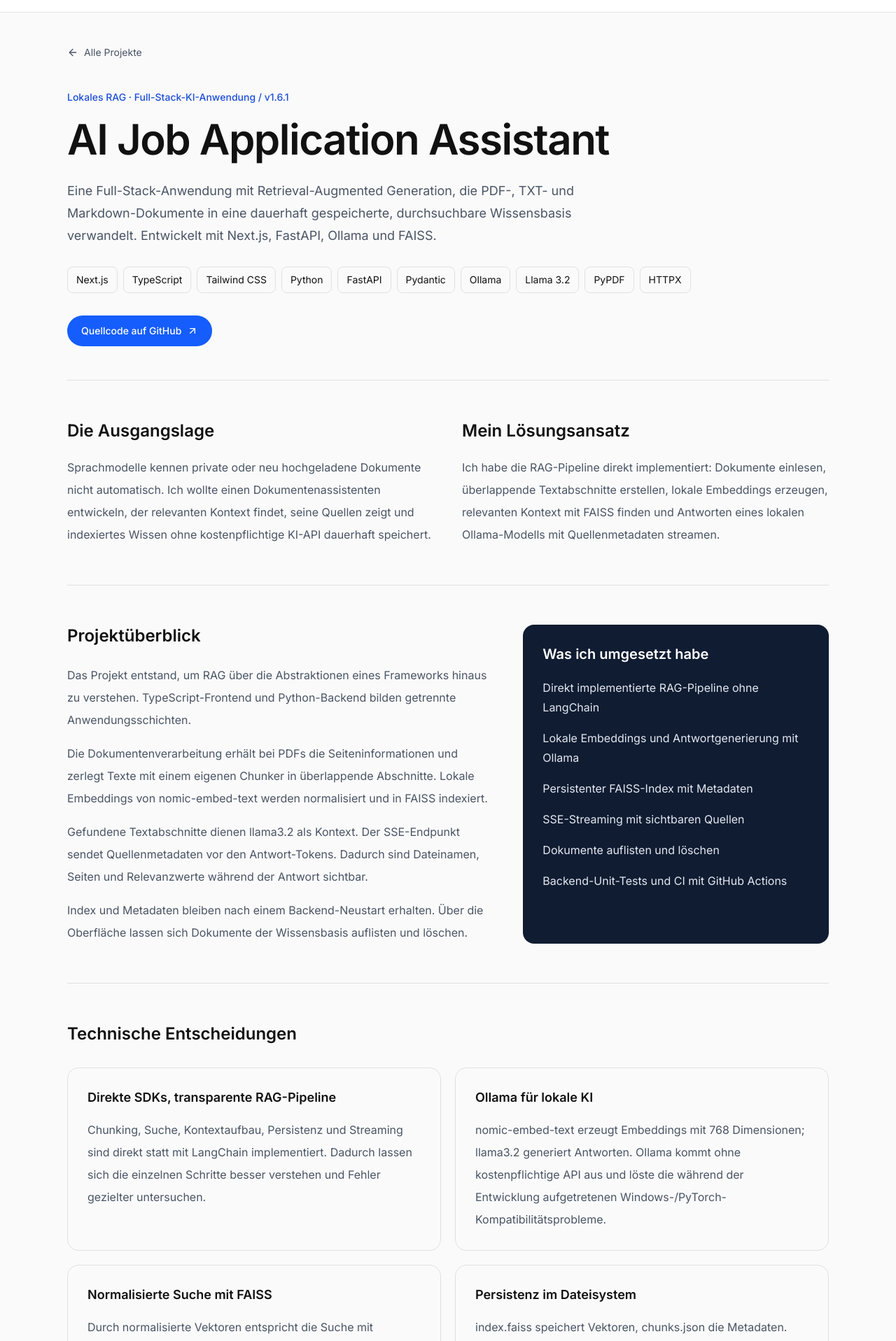
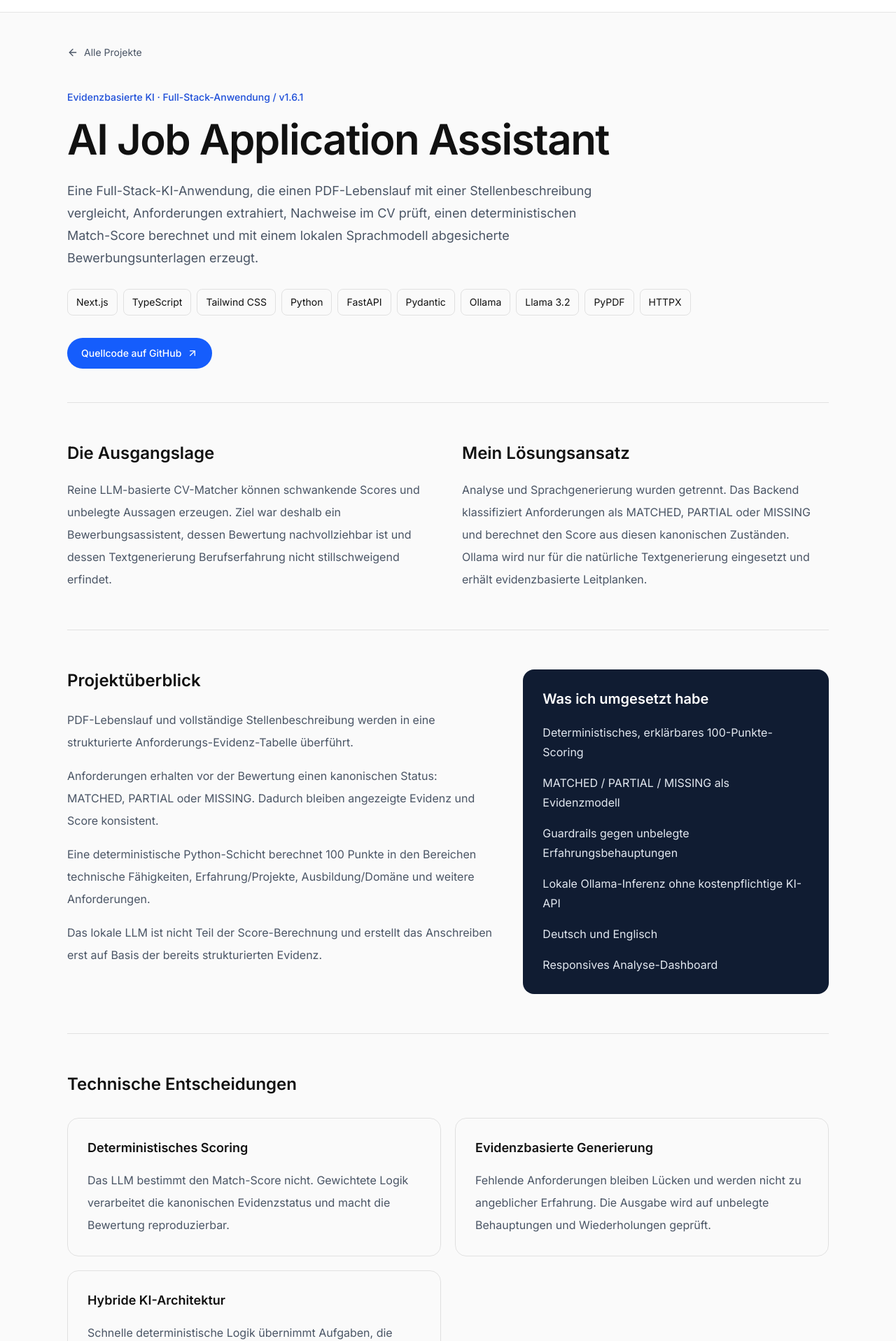
Before and after one commit to Mehrdad-Afshari/mehrdad-afshari-portfolio, a Next.js app: page /de/projects/ai-job-application-assistant in a window 1280 px wide. Shown: the part 63-1980 px from the top of the page at 70% size. Built offline with nearby package versions, Linux system fonts and the light colour scheme.

Commit message:
feat: localize AI Job Application Assistant project

```diff
--- a/data/localized-projects.ts
+++ b/data/localized-projects.ts
@@ -4,159 +4,40 @@ import type { Locale } from "@/lib/i18n";
 const germanProjects: Project[] = [
   {
     ...projects[0],
-    type: "Lokales RAG · Full-Stack-KI-Anwendung",
-    shortDescription:
-      "Ein datenschutzorientierter Dokumentenassistent mit lokaler KI, gestreamten Antworten und nachvollziehbaren Quellen.",
-    description:
-      "Eine Full-Stack-Anwendung mit Retrieval-Augmented Generation, die PDF-, TXT- und Markdown-Dokumente in eine dauerhaft gespeicherte, durchsuchbare Wissensbasis verwandelt. Entwickelt mit Next.js, FastAPI, Ollama und FAISS.",
-    problem:
-      "Sprachmodelle kennen private oder neu hochgeladene Dokumente nicht automatisch. Ich wollte einen Dokumentenassistenten entwickeln, der relevanten Kontext findet, seine Quellen zeigt und indexiertes Wissen ohne kostenpflichtige KI-API dauerhaft speichert.",
-    solution:
-      "Ich habe die RAG-Pipeline direkt implementiert: Dokumente einlesen, überlappende Textabschnitte erstellen, lokale Embeddings erzeugen, relevanten Kontext mit FAISS finden und Antworten eines lokalen Ollama-Modells mit Quellenmetadaten streamen.",
-    outcome:
-      "Version 1.0 unterstützt die Dokumentenverarbeitung, persistente semantische Suche, gestreamte Antworten, Quellenangaben und Dokumentenverwaltung. Backend-Unit-Tests sowie Lint- und Build-Prüfungen für das Frontend laufen in GitHub Actions. Es handelt sich um eine lokale Portfolio-Anwendung; Suchgenauigkeit und Latenz wurden hier nicht durch Benchmarks bewertet.",
-    overview: [
-      "Das Projekt entstand, um RAG über die Abstraktionen eines Frameworks hinaus zu verstehen. TypeScript-Frontend und Python-Backend bilden getrennte Anwendungsschichten.",
-      "Die Dokumentenverarbeitung erhält bei PDFs die Seiteninformationen und zerlegt Texte mit einem eigenen Chunker in überlappende Abschnitte. Lokale Embeddings von nomic-embed-text werden normalisiert und in FAISS indexiert.",
-      "Gefundene Textabschnitte dienen llama3.2 als Kontext. Der SSE-Endpunkt sendet Quellenmetadaten vor den Antwort-Tokens. Dadurch sind Dateinamen, Seiten und Relevanzwerte während der Antwort sichtbar.",
-      "Index und Metadaten bleiben nach einem Backend-Neustart erhalten. Über die Oberfläche lassen sich Dokumente der Wissensbasis auflisten und löschen.",
-    ],
-    highlights: [
-      "Direkt implementierte RAG-Pipeline ohne LangChain",
-      "Lokale Embeddings und Antwortgenerierung mit Ollama",
-      "Persistenter FAISS-Index mit Metadaten",
-      "SSE-Streaming mit sichtbaren Quellen",
-      "Dokumente auflisten und löschen",
-      "Backend-Unit-Tests und CI mit GitHub Actions",
-    ],
-    pipeline: [
-      {
-        name: "Einlesen",
-        description:
-          "PDF / TXT / Markdown → Textextraktion und überlappende Abschnitte",
-      },
-      {
-        name: "Indexieren",
-        description:
-          "nomic-embed-text → normalisierte Vektoren → persistenter FAISS-Index",
-      },
-      {
-        name: "Suchen",
-        description:
-          "Frage als Embedding → Kosinusähnlichkeit → relevanter Kontext",
-      },
-      {
-        name: "Antworten",
-        description: "llama3.2 → SSE-Tokens + Dateinamen, Seiten und Relevanz",
-      },
-    ],
-    algorithms: [
-      {
-        name: "Direkte SDKs, transparente RAG-Pipeline",
-        description:
-          "Chunking, Suche, Kontextaufbau, Persistenz und Streaming sind direkt statt mit LangChain implementiert. Dadurch lassen sich die einzelnen Schritte besser verstehen und Fehler gezielter untersuchen.",
-      },
-      {
-        name: "Ollama für lokale KI",
-        description:
-          "nomic-embed-text erzeugt Embeddings mit 768 Dimensionen; llama3.2 generiert Antworten. Ollama kommt ohne kostenpflichtige API aus und löste die während der Entwicklung aufgetretenen Windows-/PyTorch-Kompatibilitätsprobleme.",
-      },
-      {
-        name: "Normalisierte Suche mit FAISS",
-        description:
-          "Durch normalisierte Vektoren entspricht die Suche mit IndexFlatIP der Kosinusähnlichkeit. Damit bleibt die lokale Wissensbasis ohne externe Vektordatenbank überschaubar.",
-      },
-      {
-        name: "Persistenz im Dateisystem",
-        description:
-          "index.faiss speichert Vektoren, chunks.json die Metadaten. Beide Dateien werden beim Start validiert. Beim Löschen eines Dokuments wird der flache Index aus den verbleibenden Vektoren neu aufgebaut.",
-      },
-    ],
-    challenges: [
-      {
-        name: "Dateisperren unter Windows",
-        description:
-          "Benannte temporäre Dateien werden geschlossen, bevor PyPDF sie erneut öffnet, und nach der Verarbeitung explizit entfernt.",
-      },
-      {
-        name: "Wissensverlust nach einem Neustart",
-        description:
-          "Der anfangs nur im Arbeitsspeicher gehaltene Index wurde durch persistente Vektoren und Metadaten ersetzt, die beim Start wiederhergestellt werden.",
-      },
-      {
-        name: "Verständliche Quelldateinamen",
-        description:
-          "Die ursprünglichen Dateinamen bleiben während der Verarbeitung über temporäre Dateien erhalten, damit Quellenangaben nachvollziehbar sind.",
-      },
-      {
-        name: "CI ohne laufendes Sprachmodell",
-        description:
-          "Deterministische Backend-Logik wird ohne Ollama in GitHub Actions getestet. Ergänzend laufen Lint- und Build-Prüfungen für das Frontend.",
-      },
-    ],
-    limitations: [
-      "Lokales Ollama für Embeddings und Antwortgenerierung erforderlich; keine gehostete Live-Demo.",
-      "Keine OCR für gescannte oder rein bildbasierte PDFs.",
-      "Keine Authentifizierung, Benutzerkonten oder Mandantentrennung.",
-      "Lokales Dateisystem und flacher FAISS-Index eignen sich für kleine lokale Dokumentensammlungen. Beim Löschen wird der verbleibende Index neu aufgebaut.",
-    ],
-    documentation: projects[0].documentation?.map((item, index) => ({
-      ...item,
-      label: [
-        "README & Einrichtung (EN)",
-        "Portfolio-Text (EN)",
-        "Ausführlicher Projektbericht (EN)",
-        "Architektur (EN)",
-        "Roadmap (EN)",
-      ][index],
-    })),
+    type: "Evidenzbasierte KI · Full-Stack-Anwendung",
+    shortDescription: "Ein lokaler CV-Stellen-Matcher mit transparentem Scoring, Evidenzstatus und abgesicherter KI-Textgenerierung.",
+    description: "Eine Full-Stack-KI-Anwendung, die einen PDF-Lebenslauf mit einer Stellenbeschreibung vergleicht, Anforderungen extrahiert, Nachweise im CV prüft, einen deterministischen Match-Score berechnet und mit einem lokalen Sprachmodell abgesicherte Bewerbungsunterlagen erzeugt.",
+    problem: "Reine LLM-basierte CV-Matcher können schwankende Scores und unbelegte Aussagen erzeugen. Ziel war deshalb ein Bewerbungsassistent, dessen Bewertung nachvollziehbar ist und dessen Textgenerierung Berufserfahrung nicht stillschweigend erfindet.",
+    solution: "Analyse und Sprachgenerierung wurden getrennt. Das Backend klassifiziert Anforderungen als MATCHED, PARTIAL oder MISSING und berechnet den Score aus diesen kanonischen Zuständen. Ollama wird nur für die natürliche Textgenerierung eingesetzt und erhält evidenzbasierte Leitplanken.",
+    outcome: "Version 1.6.1 bietet eine transparente 100-Punkte-Bewertung, Nachweise auf Anforderungsebene, ATS-Schlüsselwörter, Deutsch-/Englisch-Unterstützung und lokal generierte Anschreiben mit Guardrails. Im getesteten SVO-Beispiel lief die deterministische Analyse in weniger als einer Sekunde; die lokale Generierungszeit hängt von Hardware und Modell ab.",
+    overview: ["PDF-Lebenslauf und vollständige Stellenbeschreibung werden in eine strukturierte Anforderungs-Evidenz-Tabelle überführt.","Anforderungen erhalten vor der Bewertung einen kanonischen Status: MATCHED, PARTIAL oder MISSING. Dadurch bleiben angezeigte Evidenz und Score konsistent.","Eine deterministische Python-Schicht berechnet 100 Punkte in den Bereichen technische Fähigkeiten, Erfahrung/Projekte, Ausbildung/Domäne und weitere Anforderungen.","Das lokale LLM ist nicht Teil der Score-Berechnung und erstellt das Anschreiben erst auf Basis der bereits strukturierten Evidenz."],
+    highlights: ["Deterministisches, erklärbares 100-Punkte-Scoring","MATCHED / PARTIAL / MISSING als Evidenzmodell","Guardrails gegen unbelegte Erfahrungsbehauptungen","Lokale Ollama-Inferenz ohne kostenpflichtige KI-API","Deutsch und Englisch","Responsives Analyse-Dashboard"],
+    pipeline: [{name:"Extrahieren",description:"PDF-Lebenslauf + Stellenbeschreibung → normalisierte Kandidaten- und Rollentexte"},{name:"Prüfen",description:"Anforderungen → MATCHED / PARTIAL / MISSING"},{name:"Bewerten",description:"Deterministische Python-Gewichtung → erklärbarer 100-Punkte-Score"},{name:"Generieren",description:"Strukturierte Evidenz → abgesichertes lokales Anschreiben und Bewerbungsvorbereitung"}],
+    algorithms: [{name:"Deterministisches Scoring",description:"Das LLM bestimmt den Match-Score nicht. Gewichtete Logik verarbeitet die kanonischen Evidenzstatus und macht die Bewertung reproduzierbar."},{name:"Evidenzbasierte Generierung",description:"Fehlende Anforderungen bleiben Lücken und werden nicht zu angeblicher Erfahrung. Die Ausgabe wird auf unbelegte Behauptungen und Wiederholungen geprüft."},{name:"Hybride KI-Architektur",description:"Schnelle deterministische Logik übernimmt Aufgaben, die Konsistenz benötigen; das lokale LLM wird gezielt für natürliche Sprache eingesetzt."}],
+    challenges: [{name:"Erfundene Erfahrung",description:"Scoring und Generierung wurden getrennt und durch evidenzbasierte Prompts sowie Validierung ergänzt."},{name:"Latenz lokaler Modelle",description:"CV-Vorschläge und Interviewfragen wurden aus dem LLM-Pfad entfernt. In Entwicklungstests sank die Generierung von etwa 101 auf etwa 49 Sekunden; ein späterer Lauf lag bei rund 26 Sekunden."},{name:"Inkonsistente Anforderungen",description:"Score, bestätigte Treffer und fehlende Anforderungen werden aus derselben kanonischen Evidenzdarstellung abgeleitet."}],
+    limitations: ["Anforderungsextraktion verwendet derzeit kuratierte Matching-Logik statt semantischer Embeddings.","Qualität und Geschwindigkeit der Textgenerierung hängen vom lokalen Ollama-Modell und der Hardware ab.","Keine OCR für rein gescannte PDFs.","Aktueller Sprachfokus: Deutsch und Englisch."],
+    documentation: projects[0].documentation,
   },
   {
     ...projects[1],
+    type: "Lokales RAG · Full-Stack-KI-Anwendung",
+    shortDescription: "Ein datenschutzorientierter Dokumentenassistent mit lokaler KI, gestreamten Antworten und nachvollziehbaren Quellen.",
+    description: "Eine Full-Stack-Anwendung mit Retrieval-Augmented Generation, die PDF-, TXT- und Markdown-Dokumente in eine dauerhaft gespeicherte, durchsuchbare Wissensbasis verwandelt.",
+    problem: "Sprachmodelle kennen private oder neu hochgeladene Dokumente nicht automatisch. Ziel war ein Assistent, der relevanten Kontext findet, Quellen zeigt und ohne kostenpflichtige KI-API arbeitet.",
+    solution: "Die RAG-Pipeline wurde direkt implementiert: Dokumente einlesen, überlappende Abschnitte erstellen, lokale Embeddings erzeugen, Kontext mit FAISS finden und Antworten über Ollama streamen.",
+    outcome: "Version 1.0 unterstützt Dokumentenverarbeitung, persistente semantische Suche, gestreamte Antworten, Quellenangaben und Dokumentenverwaltung.",
+    overview: ["TypeScript-Frontend und Python-Backend bilden getrennte Anwendungsschichten.","PDFs werden seitenbezogen extrahiert und mit einem eigenen Chunker verarbeitet; Embeddings werden normalisiert und in FAISS indexiert.","Gefundene Abschnitte dienen llama3.2 als Kontext; Quellenmetadaten werden zusammen mit der Antwort sichtbar gemacht.","Index und Metadaten bleiben nach Backend-Neustarts erhalten."],
+    highlights: ["RAG-Pipeline ohne LangChain","Lokale Embeddings und Generierung mit Ollama","Persistenter FAISS-Index","SSE-Streaming mit Quellen","Dokumentenverwaltung","GitHub Actions CI"],
+    documentation: projects[1].documentation,
+  },
+  {
+    ...projects[2],
     type: "Universitätsprojekt",
-    shortDescription:
-      "Ein akademischer Sokoban-Solver auf Basis von Suchalgorithmen, entwickelt mit Python und PDDL.",
-    description:
-      "Ein Universitätsprojekt zur Lösung von Sokoban-Leveln mit klassischen Suchalgorithmen, einer PDDL-basierten Problembeschreibung und der Erkennung von Sackgassen.",
-    overview: [
-      "Entwickelt im Rahmen des Kurses Algorithms in Game Environments an der Universität Rostock.",
-      "Das Projekt untersucht die automatische Lösung von Sokoban-Leveln mit klassischen Suchverfahren.",
-      "Die Aufgaben wurden in PDDL beschrieben und mit einem Python-basierten Lösungsablauf verarbeitet.",
-      "Verschiedene Suchstrategien wurden unter Berücksichtigung von Sokoban-Zuständen und Sackgassen untersucht.",
-    ],
-    highlights: [
-      "Breitensuche (BFS)",
-      "Tiefensuche (DFS)",
-      "Problembeschreibung mit PDDL",
-      "Erkennung von Sackgassen",
-      "Zustandsraumsuche",
-      "Implementierung in Python",
-    ],
-    algorithms: [
-      {
-        name: "Breitensuche",
-        description:
-          "Durchsucht den Zustandsraum Ebene für Ebene und kann bei gleichen Schrittkosten eine kürzeste Lösung finden.",
-      },
-      {
-        name: "Tiefensuche",
-        description:
-          "Verfolgt Lösungspfade in die Tiefe und begrenzt dabei die Suchtiefe.",
-      },
-      {
-        name: "Erkennung von Sackgassen",
-        description:
-          "Erkennt problematische Zustände wie Sackgassen an Ecken und Wänden, um aussichtslose Suchpfade zu vermeiden.",
-      },
-    ],
-    limitations: [
-      "Akademischer Prototyp, kein produktionsreifer Spielsolver.",
-      "Die Suchleistung hängt stark von Größe und Komplexität des jeweiligen Sokoban-Levels ab.",
-      "Die begrenzte Suchtiefe setzt der Bearbeitung größerer Zustandsräume praktische Grenzen.",
-    ],
+    shortDescription: "Ein akademischer Sokoban-Solver auf Basis von Suchalgorithmen, entwickelt mit Python und PDDL.",
+    description: "Ein Universitätsprojekt zur Lösung von Sokoban-Leveln mit klassischen Suchalgorithmen, PDDL und Sackgassenerkennung.",
+    overview: ["Entwickelt im Kurs Algorithms in Game Environments an der Universität Rostock.","Automatische Lösung von Sokoban-Leveln mit klassischen Suchverfahren.","PDDL-basierte Problembeschreibung und Python-Workflow.","Untersuchung verschiedener Suchstrategien und Sackgassen."],
+    highlights: ["Breitensuche (BFS)","Tiefensuche (DFS)","PDDL","Sackgassenerkennung","Zustandsraumsuche","Python"],
   },
 ];
 
-export function getProjects(locale: Locale): Project[] {
-  return locale === "de" ? germanProjects : projects;
-}
+export function getProjects(locale: Locale): Project[] { return locale === "de" ? germanProjects : projects; }
```
